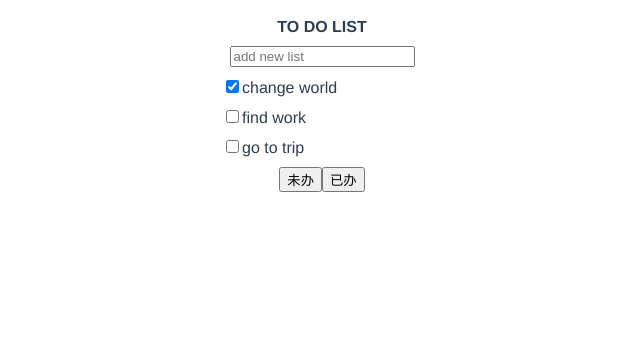
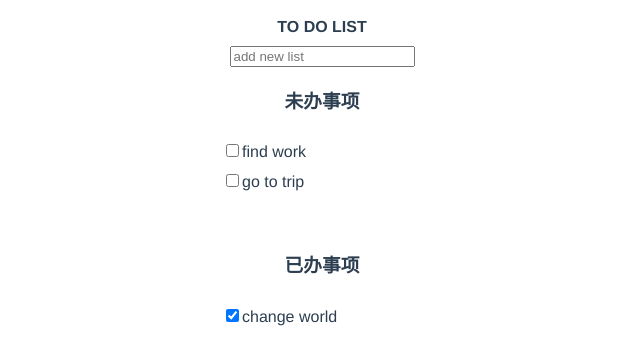
Before and after one commit to luyaopai/vue-todolist, a Vue app in the folder todolist/: page / in a window 1280 px wide. Both pictures are taken after a click on the checkbox "change world". Shown: the top 364 px of the page, without its empty margins (318-958 px from the left). Built offline with nearby package versions, Linux system fonts and the light colour scheme.

Commit message:
复选框切换未/已办事项

```diff
--- a/todolist/src/views/Home.vue
+++ b/todolist/src/views/Home.vue
@@ -10,21 +10,37 @@
         @keyup.enter="addNew"
       >
     </div>
+    <div>
+      <h3>未办事项</h3>
       <ul class="list_container">
         <li v-for="(item,index) in list"
-       v-bind:key="index"
+         v-bind:key="item+index"
         >
           <input type="checkbox"
            :id="item"
            :value="item"
            v-model="checkLists"
+           @change="changeDone(index)"
           >
           <label :for="item">{{item}}</label>
         </li>
       </ul>
+    </div>
     <div>
-      <button value="willDo">未办</button>
-      <button value="haveDo">已办</button>
+      <h3>已办事项</h3>
+      <ul class="list_container">
+        <li v-for="(item,index) in checkLists"
+         v-bind:key="index+item"
+        >
+          <input type="checkbox"
+           :id="item"
+           :value="item"
+           v-model="checkLists"
+           @change="changeDonot(item)"
+          >
+          <label :for="item">{{item}}</label>
+        </li>
+      </ul>
     </div>
   </div>
 </template>
@@ -44,6 +60,12 @@ export default {
     addNew(){
       this.list.push(this.message)
       this.message=""
+    },
+    changeDone(index){
+      this.list.splice(index,1)
+    },
+    changeDonot(item){
+      this.list.push(item)
     }
   }
 
```
Lines whose indentation alone changed are shown as unchanged.
